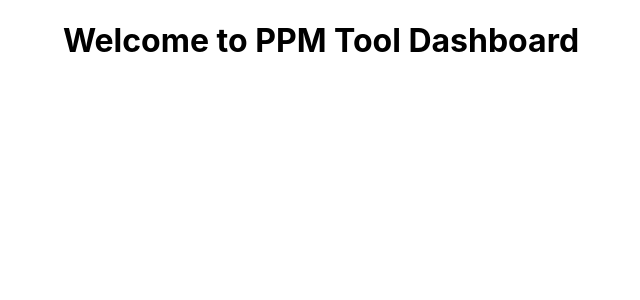
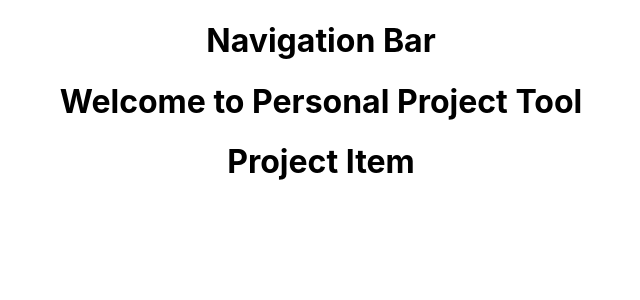
Before and after one commit to pr-dhruv-archieve/PersonalProjectManagementTool, a React (Create React App) app in the folder personalprojectmanagementtool-client/: page / in a window 1280 px wide. Shown: the top 300 px of the page, without its empty margins (319-959 px from the left). Built offline with nearby package versions, Linux system fonts and the light colour scheme.

Commit message:
Navigation, Header and Layout components added

```diff
--- a/personalprojectmanagementtool-client/src/App.js
+++ b/personalprojectmanagementtool-client/src/App.js
@@ -1,10 +1,12 @@
 import React from 'react';
 import './App.css';
 import Dashboard from './component/Dashboard';
+import Header from './component/Layout/Header';
 
 function App() {
   return (
     <div className="App">
+      <Header />
       <Dashboard />
     </div>
   );
--- a/personalprojectmanagementtool-client/src/component/Dashboard.js
+++ /dev/null
@@ -1,11 +0,0 @@
-import React, { Component } from 'react'
-
-class Dashboard extends Component {
-    render() {
-        return (
-            <h1>Welcome to PPM Tool Dashboard</h1>
-        )
-    }
-}
-
-export default Dashboard;
--- /dev/null
+++ b/personalprojectmanagementtool-client/src/component/Dashboard.jsx
@@ -0,0 +1,15 @@
+import React, { Component } from 'react'
+import ProjectItem from './Project/ProjectItem';
+
+class Dashboard extends Component {
+    render() {
+        return (
+            <div>
+                <h1>Welcome to Personal Project Tool</h1>
+                <ProjectItem />
+            </div>
+        )
+    }
+}
+
+export default Dashboard;
--- /dev/null
+++ b/personalprojectmanagementtool-client/src/component/Layout/Header.jsx
@@ -0,0 +1,13 @@
+import React, { Component } from 'react'
+
+class Header extends Component {
+    render() {
+        return (
+            <div>
+                <h1>Navigation Bar</h1>
+            </div>
+        )
+    }
+}
+
+export default Header;
--- /dev/null
+++ b/personalprojectmanagementtool-client/src/component/Project/ProjectItem.jsx
@@ -0,0 +1,13 @@
+import React, { Component } from 'react'
+
+class ProjectItem extends Component {
+    render() {
+        return (
+            <div>
+                <h1>Project Item</h1>
+            </div>
+        )
+    }
+}
+
+export default ProjectItem;
```
